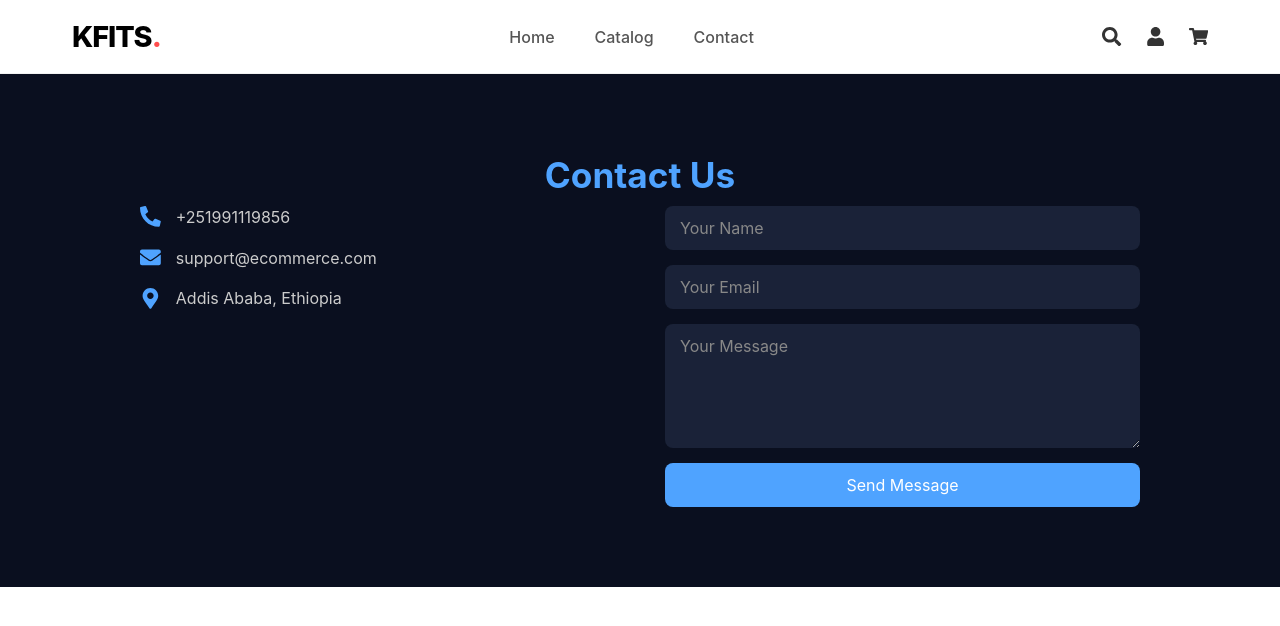
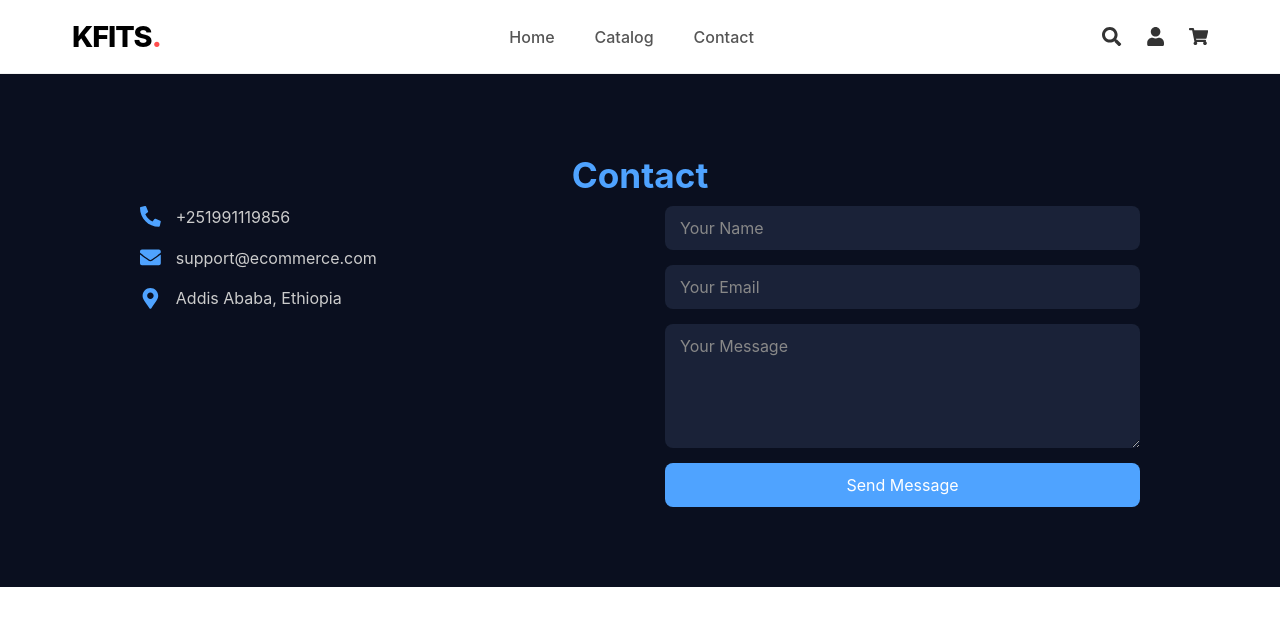
Before and after one commit to Kidkasam/ecommerce, a React (Vite) app in the folder ecommerce_frontend/: page /contact in a window 1280 px wide. Shown: the top 626 px of the page. Built offline with nearby package versions, Linux system fonts and the light colour scheme.

Commit message:
Update Contact.jsx

```diff
--- a/ecommerce_frontend/src/pages/contact/Contact.jsx
+++ b/ecommerce_frontend/src/pages/contact/Contact.jsx
@@ -7,7 +7,7 @@ const Contact = () => {
     <>
 
     <div className="contact-container">
-      <h2>Contact Us</h2>
+      <h2>Contact </h2>
 
       <div className="contact-content">
 
```
